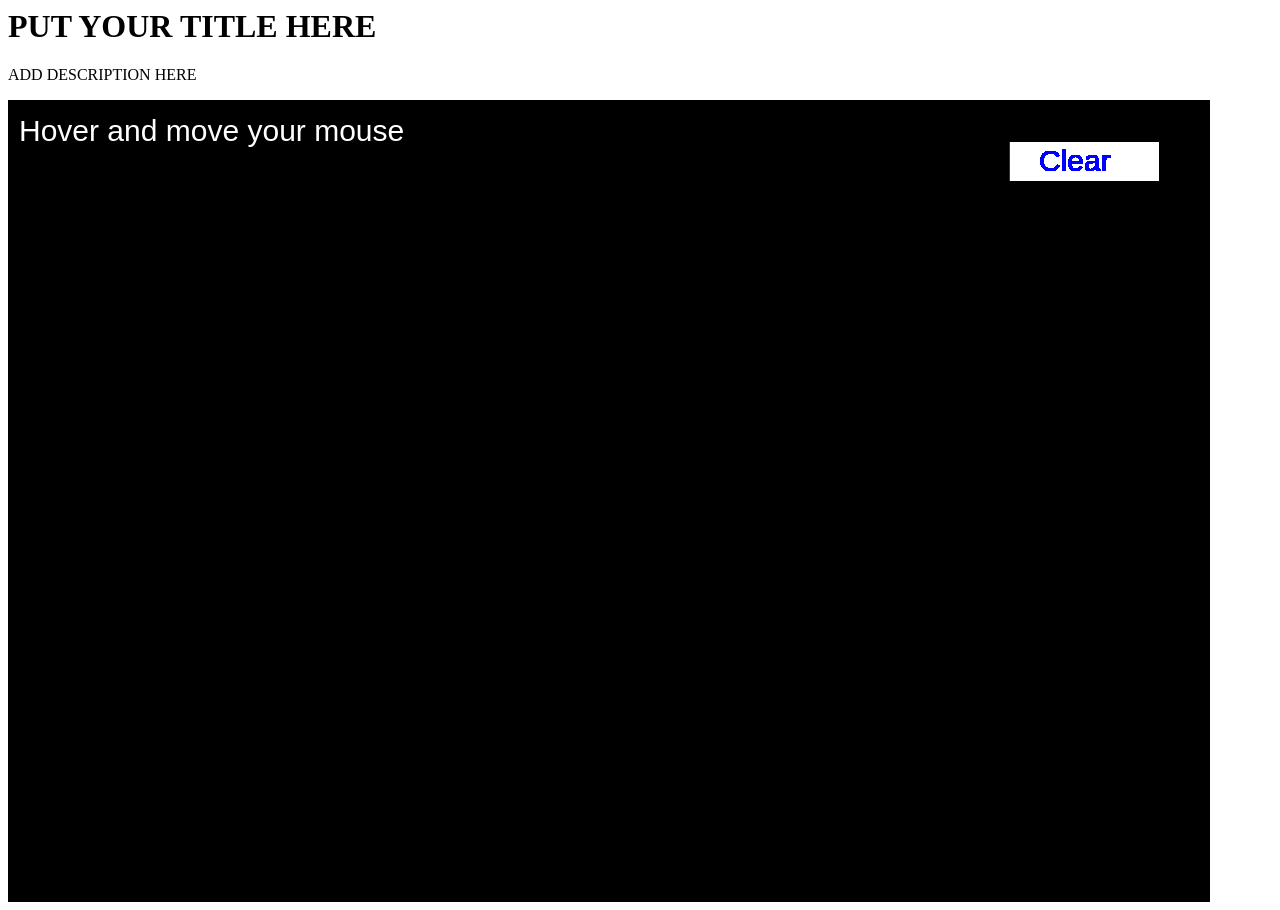
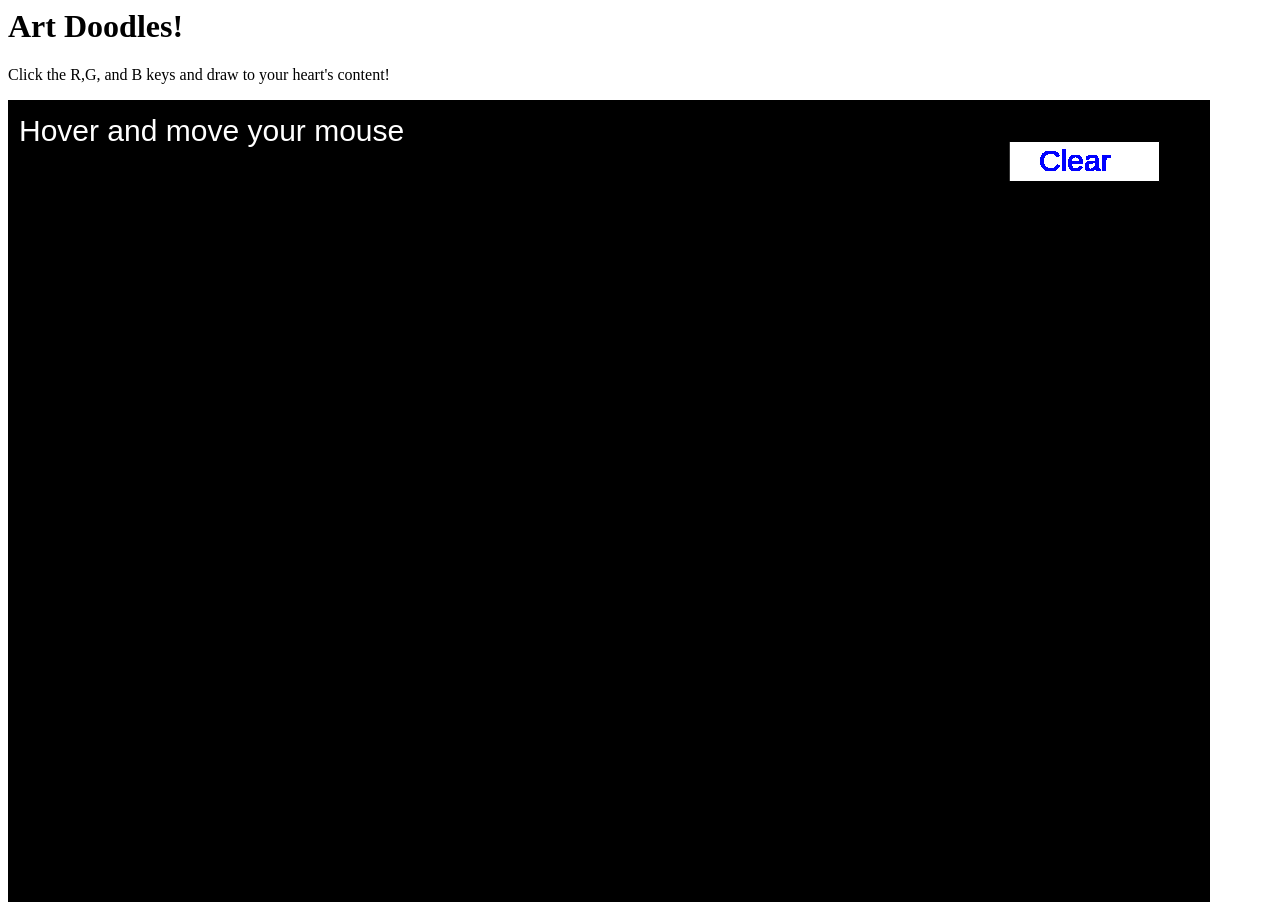
Before and after one commit to kenon-willis/kenon-willis.github.io, a plain HTML site: page art.html in a window 1280 px wide. Drawn offline with Linux system fonts and the light colour scheme.

Commit message:
Update art.html

```diff
--- a/art.html
+++ b/art.html
@@ -42,11 +42,11 @@
 
 
 
-    <h1>PUT YOUR TITLE HERE</h1>
+    <h1>Art Doodles!</h1>
 
 
 
-    <p>ADD DESCRIPTION HERE</p>
+    <p>Click the R,G, and B keys and draw to your heart's content!</p>
 
 
 
```
